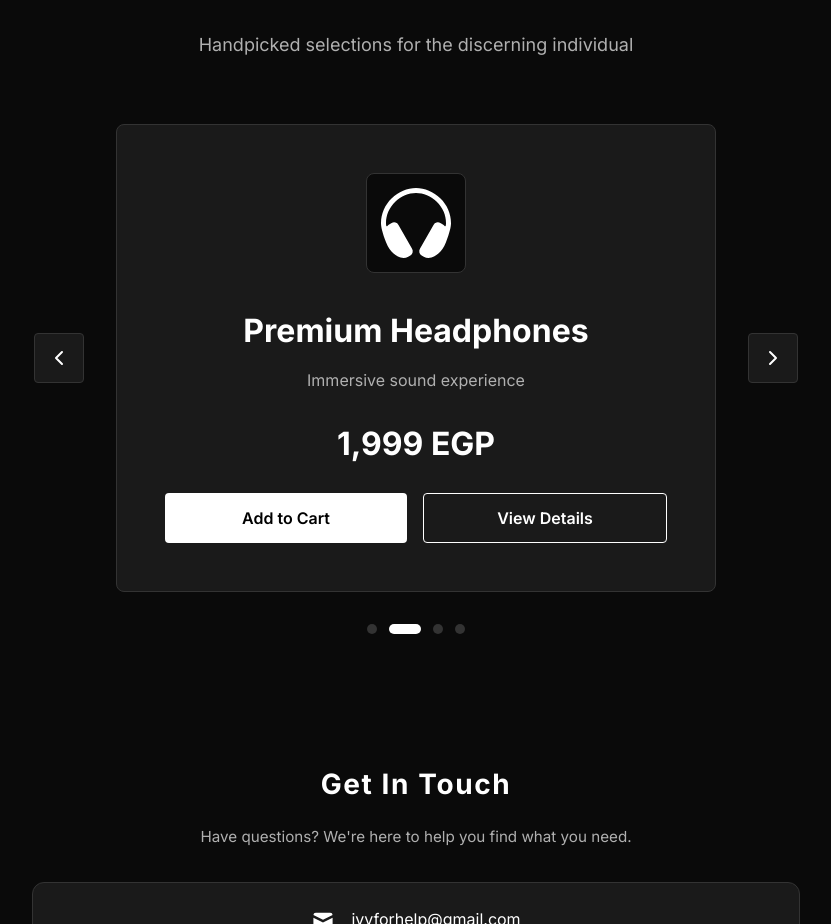
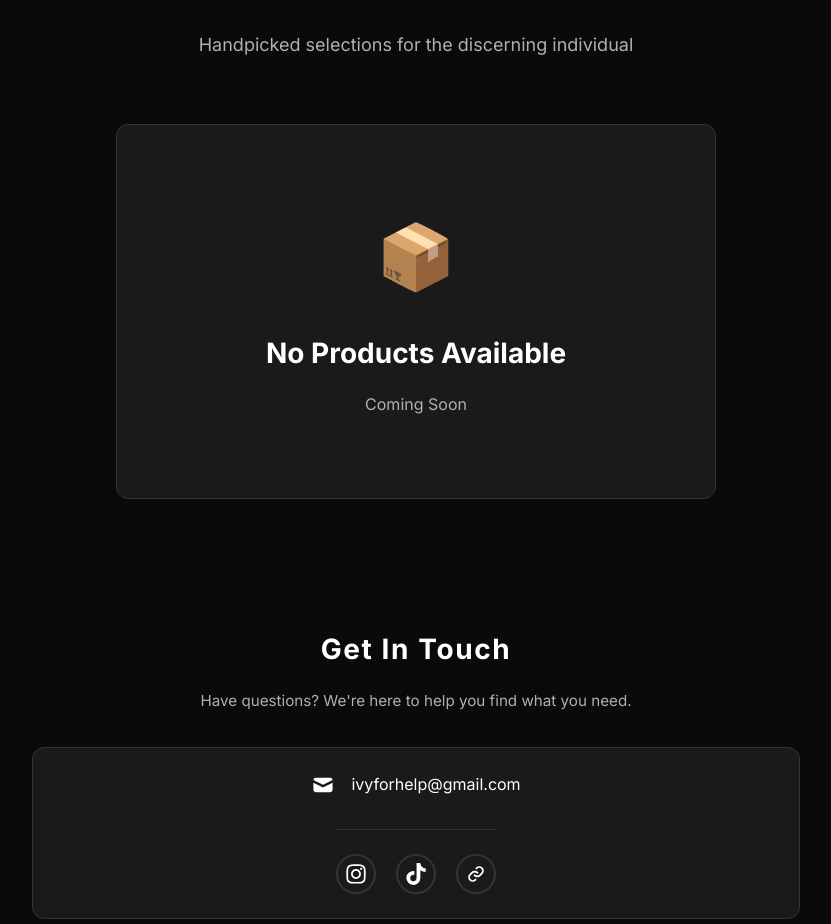
Before and after one commit to seifasf/ivy-eg, a React (Vite) app: page / in a window 1280 px wide. Shown: the part 929-1853 px from the top of the page, without its empty margins (224-1055 px from the left). Built offline with nearby package versions, Linux system fonts and the light colour scheme.

Commit message:
lastt front

```diff
--- a/src/pages/Home.css
+++ b/src/pages/Home.css
@@ -158,6 +158,23 @@
     font-size: 0.925rem;
   }
 
+  .no-products-container {
+    padding: 4rem 1.5rem;
+    margin: 0 0.5rem;
+  }
+
+  .no-products-icon {
+    font-size: 3rem;
+  }
+
+  .no-products-title {
+    font-size: 1.5rem;
+  }
+
+  .no-products-message {
+    font-size: 0.95rem;
+  }
+
   .product-showcase {
     gap: 0.875rem;
   }
@@ -306,6 +323,39 @@
 .section-subtitle {
   font-size: 1.125rem;
   color: #b0b0b0;
+}
+
+/* No Products Container */
+.no-products-container {
+  display: flex;
+  flex-direction: column;
+  align-items: center;
+  justify-content: center;
+  padding: 5rem 2rem;
+  text-align: center;
+  background: #1a1a1a;
+  border: 1px solid #333333;
+  border-radius: 12px;
+  max-width: 600px;
+  margin: 0 auto;
+}
+
+.no-products-icon {
+  font-size: 4rem;
+  margin-bottom: 1.5rem;
+}
+
+.no-products-title {
+  font-size: 1.75rem;
+  font-weight: 700;
+  color: #ffffff;
+  margin-bottom: 1rem;
+}
+
+.no-products-message {
+  font-size: 1rem;
+  color: #b0b0b0;
+  max-width: 400px;
 }
 
 /* Product Showcase */
--- a/src/pages/Home.jsx
+++ b/src/pages/Home.jsx
@@ -1,92 +1,12 @@
-import React, { useState, useEffect } from 'react'
+import React from 'react'
 import { useNavigate } from 'react-router-dom'
-import { useCart } from '../context/CartContext'
 import { HiArrowRight, HiMail } from 'react-icons/hi'
-import { IoWatch, IoHeadset, IoBag, IoGlasses } from 'react-icons/io5'
 import { FaInstagram, FaTiktok } from 'react-icons/fa'
 import { BiLink } from 'react-icons/bi'
 import './Home.css'
 
-const products = [
-  {
-    id: 1,
-    name: "Elegant Watch",
-    description: "Timeless design meets modern technology",
-    price: "2,999 EGP",
-    icon: IoWatch,
-    color: "linear-gradient(135deg, #2e5c8a 0%, #5b9fd8 100%)"
-  },
-  {
-    id: 2,
-    name: "Premium Headphones",
-    description: "Immersive sound experience",
-    price: "1,999 EGP",
-    icon: IoHeadset,
-    color: "linear-gradient(135deg, #1e4a6f 0%, #2e5c8a 100%)"
-  },
-  {
-    id: 3,
-    name: "Designer Bag",
-    description: "Luxury crafted for everyday",
-    price: "3,999 EGP",
-    icon: IoBag,
-    color: "linear-gradient(135deg, #5b9fd8 0%, #87c3f0 100%)"
-  },
-  {
-    id: 4,
-    name: "Smart Glasses",
-    description: "Style meets innovation",
-    price: "3,499 EGP",
-    icon: IoGlasses,
-    color: "linear-gradient(135deg, #0a2540 0%, #1e4a6f 100%)"
-  }
-]
-
 function Home() {
-  const [currentProduct, setCurrentProduct] = useState(0)
-  const [isTransitioning, setIsTransitioning] = useState(false)
   const navigate = useNavigate()
-  const { addToCart } = useCart()
-
-  useEffect(() => {
-    const timer = setInterval(() => {
-      handleNextProduct()
-    }, 5000)
-
-    return () => clearInterval(timer)
-  }, [currentProduct])
-
-  const handleNextProduct = () => {
-    setIsTransitioning(true)
-    setTimeout(() => {
-      setCurrentProduct((prev) => (prev + 1) % products.length)
-      setIsTransitioning(false)
-    }, 400)
-  }
-
-  const handlePrevProduct = () => {
-    setIsTransitioning(true)
-    setTimeout(() => {
-      setCurrentProduct((prev) => (prev - 1 + products.length) % products.length)
-      setIsTransitioning(false)
-    }, 400)
-  }
-
-  const handleDotClick = (index) => {
-    if (index !== currentProduct) {
-      setIsTransitioning(true)
-      setTimeout(() => {
-        setCurrentProduct(index)
-        setIsTransitioning(false)
-      }, 400)
-    }
-  }
-
-  const handleAddToCart = () => {
-    addToCart(products[currentProduct])
-  }
-
-  const ProductIcon = products[currentProduct].icon
 
   return (
     <div className="home">
@@ -108,65 +28,10 @@ function Home() {
             <p className="section-subtitle">Handpicked selections for the discerning individual</p>
           </div>
 
-          <div className="product-showcase">
-            <button
-              className="showcase-arrow left"
-              onClick={handlePrevProduct}
-              aria-label="Previous product"
-            >
-              <svg width="24" height="24" viewBox="0 0 24 24" fill="none">
-                <path d="M15 18L9 12L15 6" stroke="currentColor" strokeWidth="2" strokeLinecap="round" strokeLinejoin="round"/>
-              </svg>
-            </button>
-
-            <div className={`product-card-container ${isTransitioning ? 'transitioning' : ''}`}>
-              <div
-                className="product-card-bg"
-                style={{ background: products[currentProduct].color }}
-              />
-
-              <div className="product-card-main">
-                <div className="product-icon-wrapper">
-                  <ProductIcon size={80} className="product-icon" />
-                </div>
-
-                <div className="product-details">
-                  <h3 className="product-name">{products[currentProduct].name}</h3>
-                  <p className="product-description">{products[currentProduct].description}</p>
-                  <div className="product-price">{products[currentProduct].price}</div>
-                </div>
-
-                <div className="product-actions">
-                  <button className="btn-primary" onClick={handleAddToCart}>
-                    Add to Cart
-                  </button>
-                  <button className="btn-secondary" onClick={() => navigate('/products')}>
-                    View Details
-                  </button>
-                </div>
-              </div>
-            </div>
-
-            <button
-              className="showcase-arrow right"
-              onClick={handleNextProduct}
-              aria-label="Next product"
-            >
-              <svg width="24" height="24" viewBox="0 0 24 24" fill="none">
-                <path d="M9 18L15 12L9 6" stroke="currentColor" strokeWidth="2" strokeLinecap="round" strokeLinejoin="round"/>
-              </svg>
-            </button>
-          </div>
-
-          <div className="showcase-indicators">
-            {products.map((_, index) => (
-              <button
-                key={index}
-                className={`indicator ${index === currentProduct ? 'active' : ''}`}
-                onClick={() => handleDotClick(index)}
-                aria-label={`View product ${index + 1}`}
-              />
-            ))}
+          <div className="no-products-container">
+            <div className="no-products-icon">📦</div>
+            <h3 className="no-products-title">No Products Available</h3>
+            <p className="no-products-message">Coming Soon</p>
           </div>
         </div>
       </section>
```
